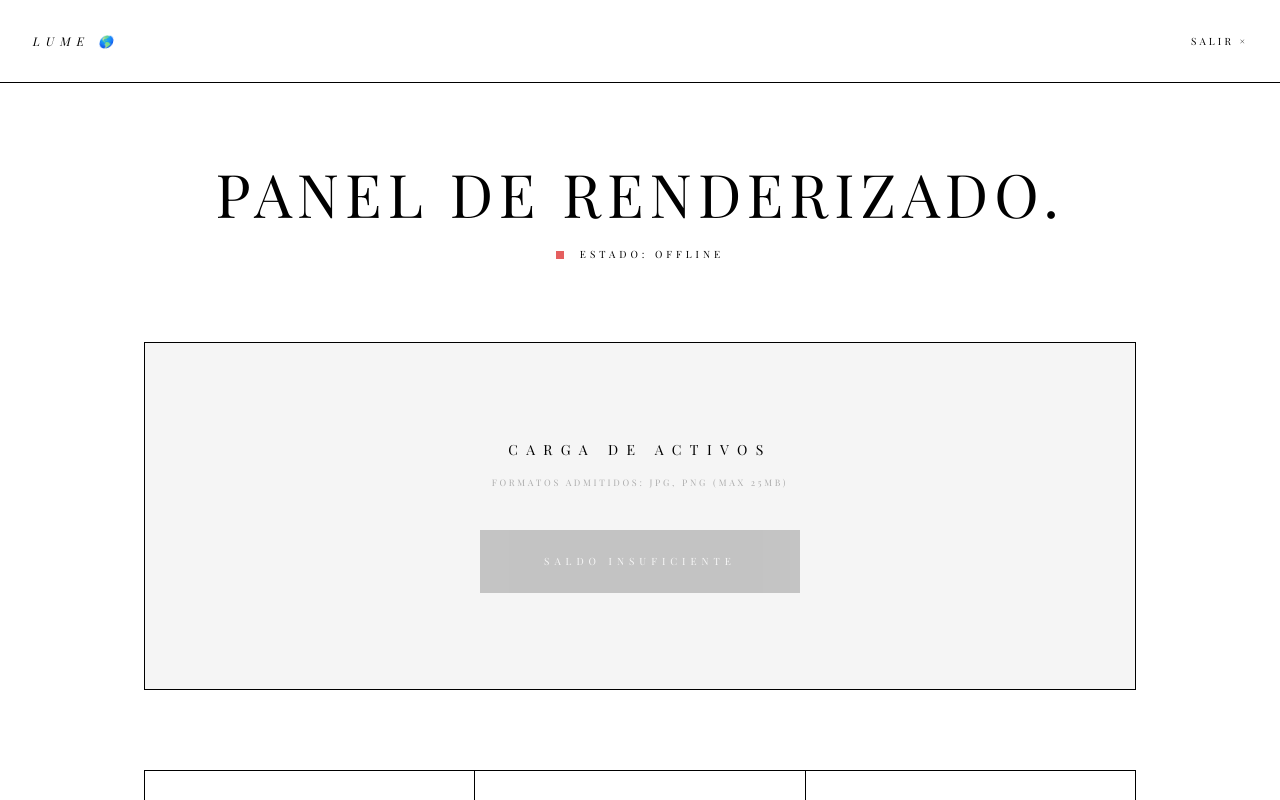
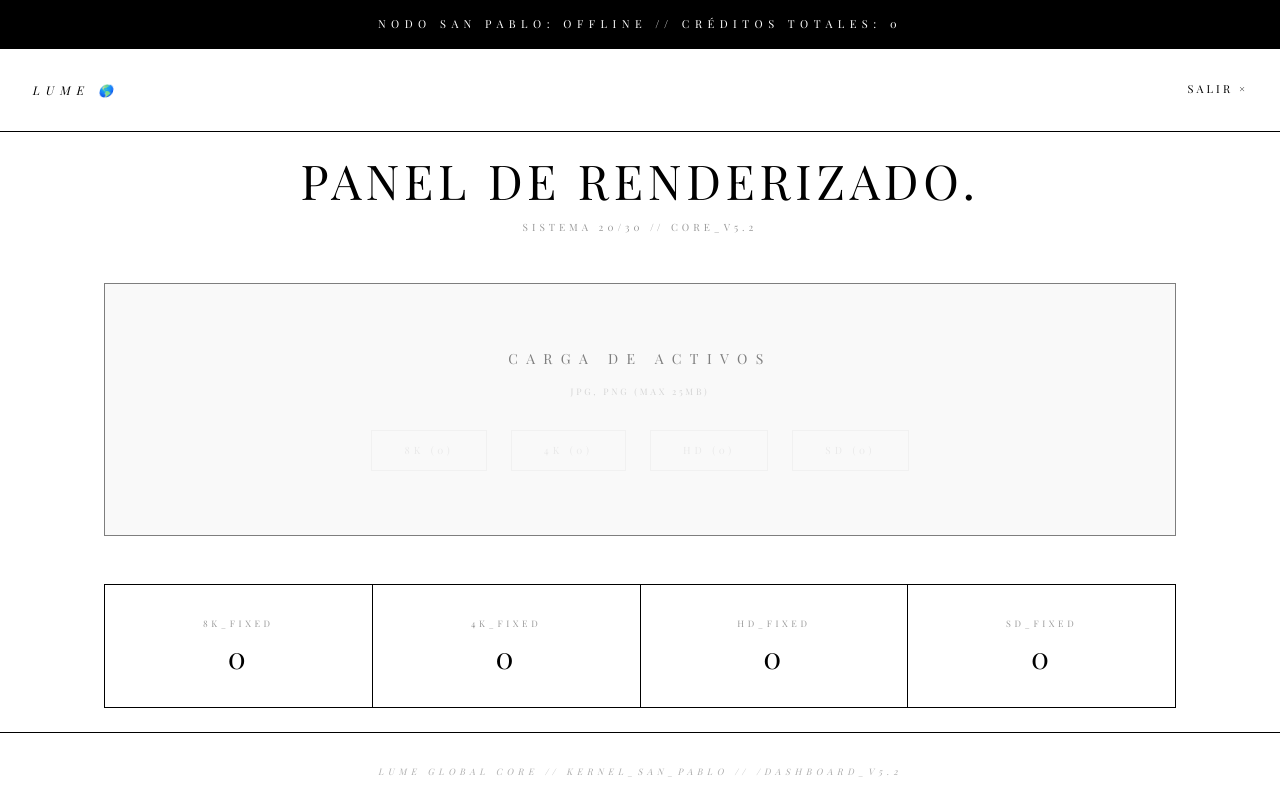
Before and after one commit to lumeglobal10-prog/lume-global-core, a Next.js app: page /dashboard in a window 1280 px wide. Built offline with nearby package versions, Linux system fonts and the light colour scheme; no server answers; sample sign-in values are in the browser's storage; a web font is replaced by a local one.

Commit message:
Update page.tsx

```diff
--- a/app/dashboard/page.tsx
+++ b/app/dashboard/page.tsx
@@ -1,14 +1,20 @@
 'use client';
 
-import { useEffect, useState } from 'react';
+import { useState, useEffect } from 'react';
 import { useRouter } from 'next/navigation';
 
 export default function DashboardPage() {
   const router = useRouter();
   const [status, setStatus] = useState<'OFFLINE' | 'ONLINE'>('OFFLINE');
-  const [rendersRestantes, setRendersRestantes] = useState(0);
 
-  // 🌐 RECTIFICACIÓN V5.1: USO DE RUTA RELATIVA PARA TÚNEL SSL (NGINX)
+  // 🏛️ REQUERIMIENTO 4: DESGLOSE POR CALIDAD (SISTEMA 20/30)
+  const [quotas, setQuotas] = useState({
+    quota_8k_fixed: 0,
+    quota_4k_fixed: 0,
+    quota_hd_fixed: 0,
+    quota_sd_fixed: 0
+  });
+
   const API_BASE = "/api/v1";
   const SESSION_KEY = "lume_session_token";
 
@@ -21,7 +27,6 @@ export default function DashboardPage() {
       }
 
       try {
-        // 🛡️ VALIDACIÓN DE SESIÓN EN NODO SAN PABLO
         const res = await fetch(`${API_BASE}/auth/check`, {
           method: 'POST',
           headers: {
@@ -34,7 +39,7 @@ export default function DashboardPage() {
         if (res.ok) {
           setStatus('ONLINE');
 
-          // 💰 CONSULTA DE ACTIVOS: LITERALIDAD NOMENCLATURA V5.1
+          // 💰 CONSULTA DE ACTIVOS: LITERALIDAD NOMENCLATURA V5.2
           const assetRes = await fetch(`${API_BASE}/subscriber/assets`, {
             headers: {
               'Authorization': `Bearer ${token}`,
@@ -43,17 +48,19 @@ export default function DashboardPage() {
           });
           const assetData = await assetRes.json();
 
-          // MAPEO DE VARIABLES MANDATORIAS: promo_por_renders
-          if (assetData.promo_por_renders !== undefined) {
-            setRendersRestantes(assetData.promo_por_renders);
-          }
+          // 🏛️ REQUERIMIENTO 4: MAPEO DE VARIABLES FIJAS
+          setQuotas({
+            quota_8k_fixed: assetData.quota_8k_fixed || 0,
+            quota_4k_fixed: assetData.quota_4k_fixed || 0,
+            quota_hd_fixed: assetData.quota_hd_fixed || 0,
+            quota_sd_fixed: assetData.quota_sd_fixed || 0
+          });
 
         } else {
           localStorage.removeItem(SESSION_KEY);
           router.push('/login/');
         }
       } catch (e) {
-        console.error("LGC_CORE: FALLO DE CONEXIÓN CON KERNEL SAN PABLO.");
         setStatus('OFFLINE');
       }
     };
@@ -67,71 +74,84 @@ export default function DashboardPage() {
     window.location.href = '/login/';
   };
 
+  const totalCredits = Object.values(quotas).reduce((a, b) => a + b, 0);
+
   return (
-    <main className="bg-[#FFFFFF] text-black min-h-screen flex flex-col uppercase tracking-[0.2em]">
+    // 📐 REQUERIMIENTO 2: VIEWPORT "ZERO-SCROLL" (100VH)
+    <main className="h-screen w-full bg-[#FFFFFF] text-black flex flex-col uppercase tracking-[0.2em] zero-scroll overflow-hidden">
 
-      {/* 💳 BANNER DE CORTESÍA ACTIVA */}
-      {rendersRestantes > 0 && (
-        <div className="w-full bg-black text-white text-[11px] py-4 text-center font-[300] tracking-[0.5em] font-serif">
-          CORTESÍA ACTIVA: {rendersRestantes} RENDERS RESTANTES
-        </div>
-      )}
+      {/* 🏛️ BANNER DE ESTADO TÉCNICO */}
+      <div className="w-full bg-black text-white text-[11px] py-4 text-center font-[300] tracking-[0.5em] font-serif uppercase">
+        NODO SAN PABLO: {status} // CRÉDITOS TOTALES: {totalCredits}
+      </div>
 
       <nav className="flex justify-between items-center p-8 border-b border-black shrink-0">
         <div className="text-[12px] font-[300] italic tracking-[0.5em] font-serif">LUME 🌎</div>
-        <div onClick={handleLogout} className="text-[10px] font-[300] cursor-pointer transition-none font-serif">
+        {/* 🏛️ REQUERIMIENTO 2: PALABRA DE ACCIÓN LIMPIA */}
+        <div onClick={handleLogout} className="text-[11px] font-[300] cursor-pointer transition-none font-serif hover:opacity-50">
           SALIR ×
         </div>
       </nav>
 
-      <div className="max-w-6xl mx-auto w-full p-10 md:p-20 space-y-20 flex-grow flex flex-col justify-center">
+      <div className="max-w-6xl mx-auto w-full px-10 py-6 space-y-12 flex-grow flex flex-col justify-center">
 
-        <div className="text-center space-y-6">
-          <h1 className="text-4xl md:text-6xl font-[300] tracking-[0.1em] leading-tight uppercase font-serif">
+        <div className="text-center space-y-4">
+          <h1 className="text-4xl md:text-5xl font-[300] tracking-[0.1em] leading-tight uppercase font-serif">
             PANEL DE RENDERIZADO.
           </h1>
-          <div className="flex justify-center items-center gap-4">
-            <div className={`w-2 h-2 rounded-none ${
-              status === 'ONLINE' ? 'bg-black' : 'bg-red-600 animate-pulse'
-            }`}></div>
-            <span className="text-[10px] font-[300] tracking-[0.4em] font-serif">ESTADO: {status}</span>
+          <p className="text-[10px] font-[300] tracking-[0.4em] opacity-40 font-serif">SISTEMA 20/30 // CORE_V5.2</p>
+        </div>
+
+        {/* 📐 ÁREA DE CARGA: REQUERIMIENTO 4 RESTRICCIÓN DE INTERFAZ */}
+        <div className={`border border-black p-16 flex flex-col items-center gap-8 rounded-none transition-none ${totalCredits > 0 ? 'bg-white' : 'bg-neutral-100 opacity-50'}`}>
+          <div className="text-center space-y-4">
+            <p className="text-[14px] font-[400] tracking-[0.6em] font-serif uppercase">CARGA DE ACTIVOS</p>
+            <p className="text-[9px] text-black/30 font-[300] tracking-[0.3em] font-serif uppercase">JPG, PNG (MAX 25MB)</p>
+          </div>
+
+          <div className="flex flex-wrap justify-center gap-6">
+            {/* 🏛️ REQUERIMIENTO 4: SELECTOR GRISADO SI CUOTA ES 0 */}
+            {[
+              { label: '8K', val: quotas.quota_8k_fixed },
+              { label: '4K', val: quotas.quota_4k_fixed },
+              { label: 'HD', val: quotas.quota_hd_fixed },
+              { label: 'SD', val: quotas.quota_sd_fixed }
+            ].map((q) => (
+              <button
+                key={q.label}
+                disabled={q.val <= 0}
+                className={`px-8 py-3 border text-[10px] font-[300] tracking-[0.4em] transition-none font-serif ${q.val > 0 ? 'border-black bg-white hover:bg-black hover:text-white' : 'border-neutral-200 text-neutral-300 cursor-not-allowed'}`}
+              >
+                {q.label} ({q.val})
+              </button>
+            ))}
           </div>
         </div>
 
-        {/* 📐 ÁREA DE CARGA: BLOQUEO OPERATIVO POR CRÉDITOS */}
-        <div className={`border border-black p-24 flex flex-col items-center gap-10 rounded-none transition-none ${rendersRestantes > 0 ? 'bg-white hover:bg-neutral-50 cursor-pointer' : 'bg-neutral-100 cursor-not-allowed'}`}>
-          <div className="text-center space-y-4">
-            <p className="text-[14px] font-[400] tracking-[0.6em] font-serif">CARGA DE ACTIVOS</p>
-            <p className="text-[9px] text-black/30 font-[300] tracking-[0.3em] font-serif">FORMATOS ADMITIDOS: JPG, PNG (MAX 25MB)</p>
+        {/* 🏛️ VISUALIZACIÓN DE CUOTAS DESGLOSADAS */}
+        <div className="grid grid-cols-2 md:grid-cols-4 gap-0 border-t border-l border-black">
+          <div className="border-r border-b border-black p-8 text-center space-y-2">
+            <p className="text-[9px] font-[300] text-black/40 tracking-[0.4em] font-serif uppercase">8K_FIXED</p>
+            <p className="text-3xl font-[300] font-serif">{quotas.quota_8k_fixed}</p>
           </div>
-
-          <button
-            disabled={rendersRestantes <= 0}
-            className="px-16 py-6 bg-black text-white text-[10px] font-[300] tracking-[0.5em] transition-none disabled:opacity-20 font-serif"
-          >
-            {rendersRestantes > 0 ? "SUBIR ARCHIVO" : "SALDO INSUFICIENTE"}
-          </button>
-        </div>
-
-        <div className="grid grid-cols-1 md:grid-cols-3 gap-0 border-t border-l border-black">
-          <div className="border-r border-b border-black p-10 text-center space-y-4">
-            <p className="text-[9px] font-[300] text-black/40 tracking-[0.4em] font-serif uppercase">PROCESADOS</p>
-            <p className="text-4xl font-[300] font-serif">0</p>
+          <div className="border-r border-b border-black p-8 text-center space-y-2">
+            <p className="text-[9px] font-[300] text-black/40 tracking-[0.4em] font-serif uppercase">4K_FIXED</p>
+            <p className="text-3xl font-[300] font-serif">{quotas.quota_4k_fixed}</p>
           </div>
-          <div className="border-r border-b border-black p-10 text-center space-y-4">
-            <p className="text-[9px] font-[300] text-black/40 tracking-[0.4em] font-serif uppercase">PENDIENTES</p>
-            <p className="text-4xl font-[300] font-serif">0</p>
+          <div className="border-r border-b border-black p-8 text-center space-y-2">
+            <p className="text-[9px] font-[300] text-black/40 tracking-[0.4em] font-serif uppercase">HD_FIXED</p>
+            <p className="text-3xl font-[300] font-serif">{quotas.quota_hd_fixed}</p>
           </div>
-          <div className="border-r border-b border-black p-10 text-center space-y-4">
-            <p className="text-[9px] font-[300] text-black/40 tracking-[0.4em] font-serif uppercase">CRÉDITOS</p>
-            <p className="text-4xl font-[300] font-serif">{rendersRestantes}</p>
+          <div className="border-r border-b border-black p-8 text-center space-y-2">
+            <p className="text-[9px] font-[300] text-black/40 tracking-[0.4em] font-serif uppercase">SD_FIXED</p>
+            <p className="text-3xl font-[300] font-serif">{quotas.quota_sd_fixed}</p>
           </div>
         </div>
       </div>
 
-      <footer className="p-10 border-t border-black text-center bg-[#FFFFFF]">
-        <p className="text-[9px] font-[300] text-black/20 tracking-[0.5em] font-serif italic uppercase">
-          LUME GLOBAL CORE // KERNEL_ALPHA_V10 // /OPT/LUME/CORE/INTERFACE_DASHBOARD/
+      <footer className="p-8 border-t border-black text-center bg-[#FFFFFF] shrink-0">
+        <p className="text-[9px] font-[300] text-[#333] opacity-40 tracking-[0.5em] font-serif italic uppercase">
+          LUME GLOBAL CORE // KERNEL_SAN_PABLO // /DASHBOARD_V5.2
         </p>
       </footer>
     </main>
```
